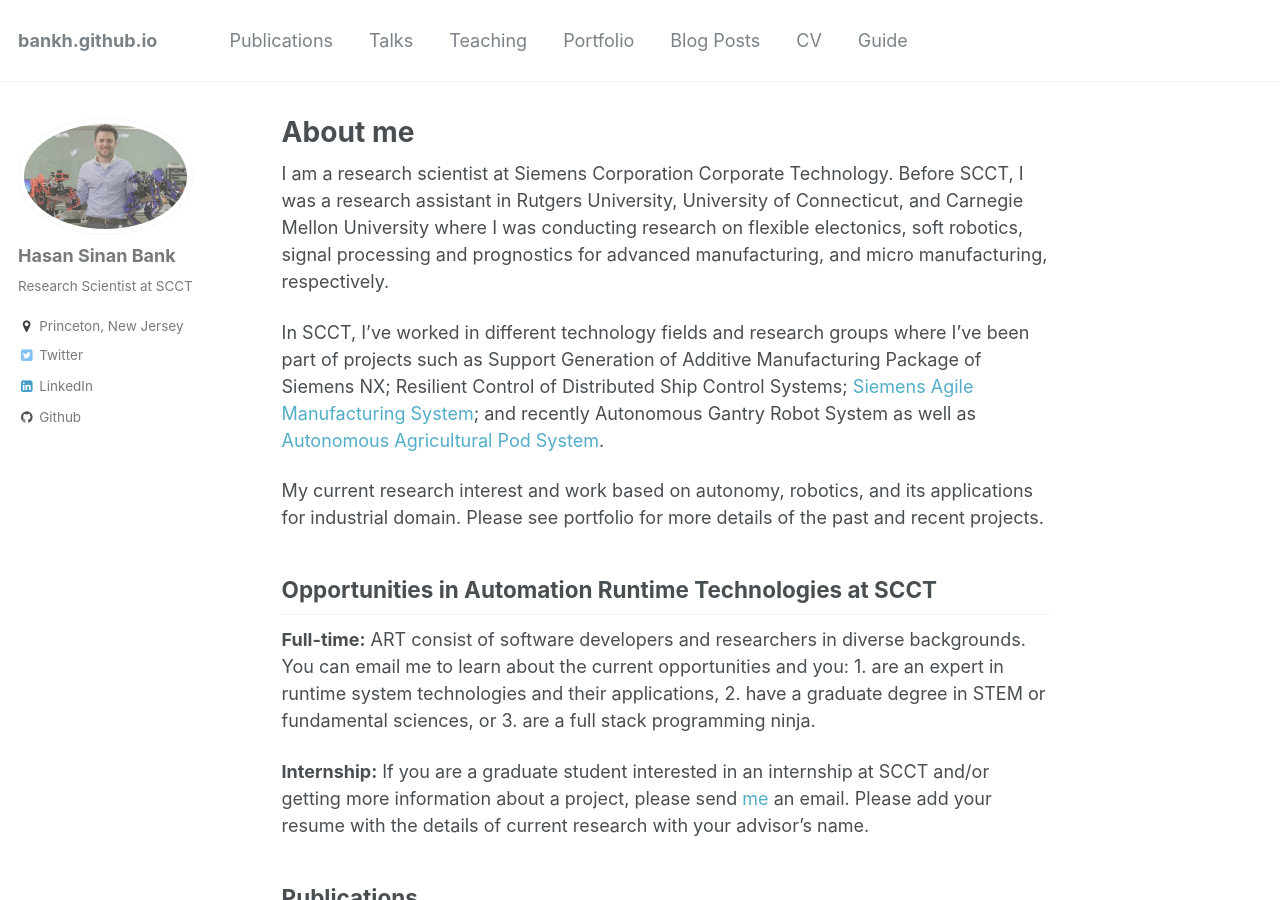
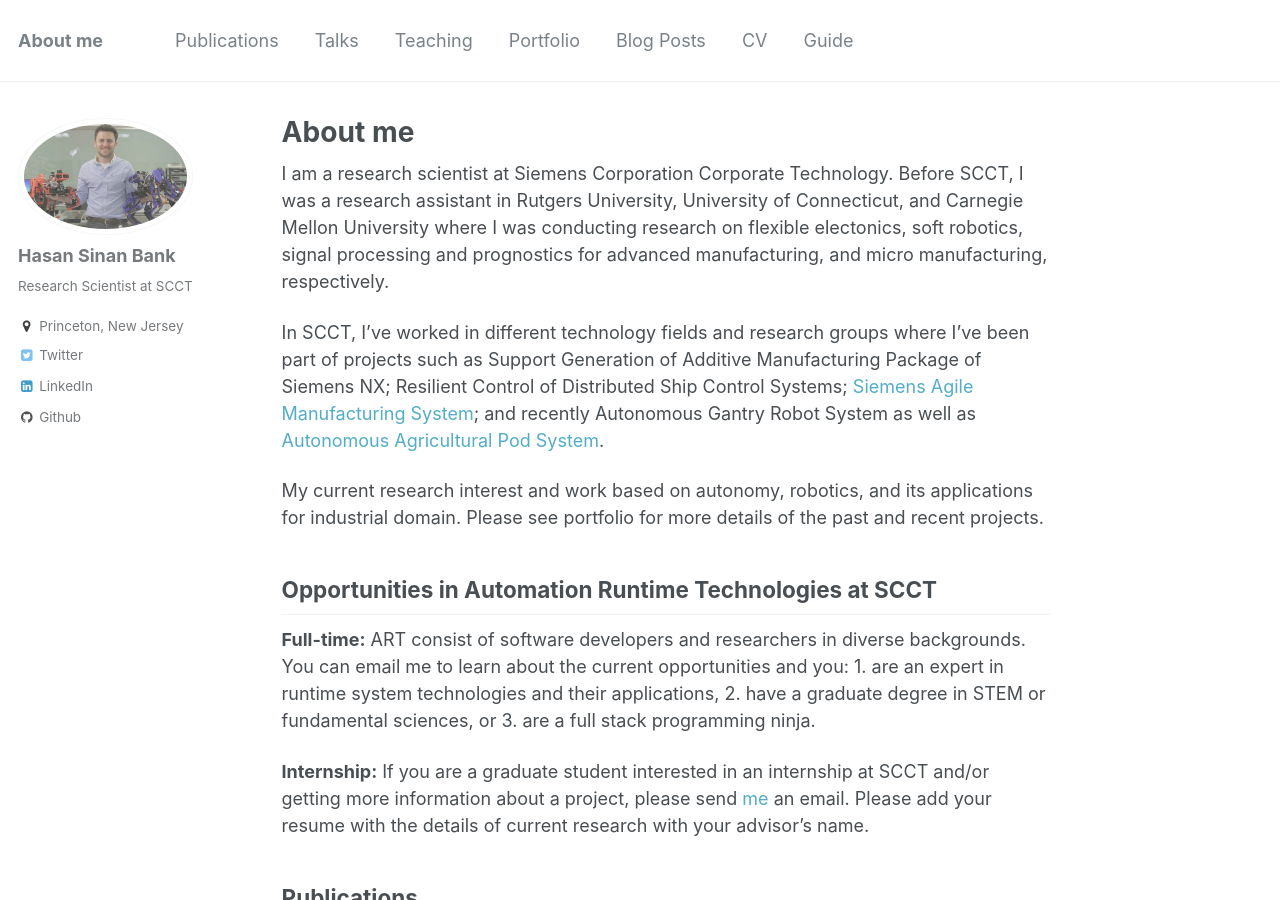
Before and after one commit to bankh/bankh.github.io, a Jekyll site: the page built from _pages/about.md, in a window 1280 px wide and 900 px high. Built offline with Jekyll 4.4.1, drawn with Linux system fonts in a browser that asks for light colours; a file with an impossible date is left out.

Commit message:
Started to update web

```diff
--- a/_config.yml
+++ b/_config.yml
@@ -7,7 +7,7 @@
 
 # Site Settings
 locale                   : "en-US"
-title                    : #"Hasan Sinan Bank / Web Page"
+title                    : "About me"
 title_separator          : "-"
 name                     : &name "Hasan Sinan Bank"
 description              : &description "Research Scientist at SCCT"
```
